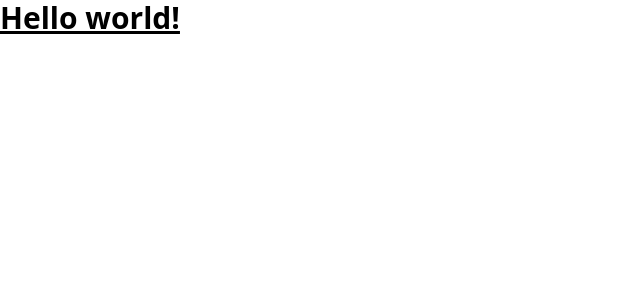
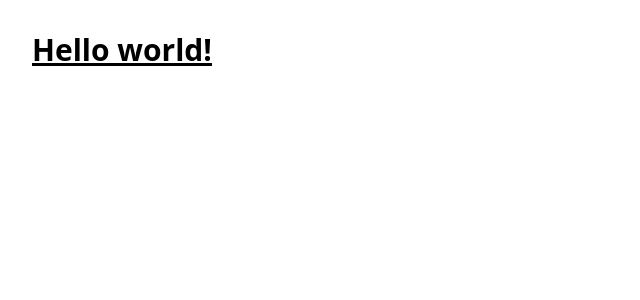
Before and after one commit to Maia-th/Secure-Contact, a Nuxt app: page / in a window 1280 px wide. Shown: the top 300 px of the page, without its empty margins (0-640 px from the left). Built offline with nearby package versions, Linux system fonts and the light colour scheme.

Commit message:
update doc

```diff
--- a/pages/index.vue
+++ b/pages/index.vue
@@ -1,5 +1,5 @@
 <template>
-    <h1 class="text-3xl font-bold underline">
+    <h1 class="m-8 text-3xl font-bold underline">
       Hello world!
     </h1>
   </template>
```
Also changed, not shown: 2 other files (tests, documents, lock files or other folders).
